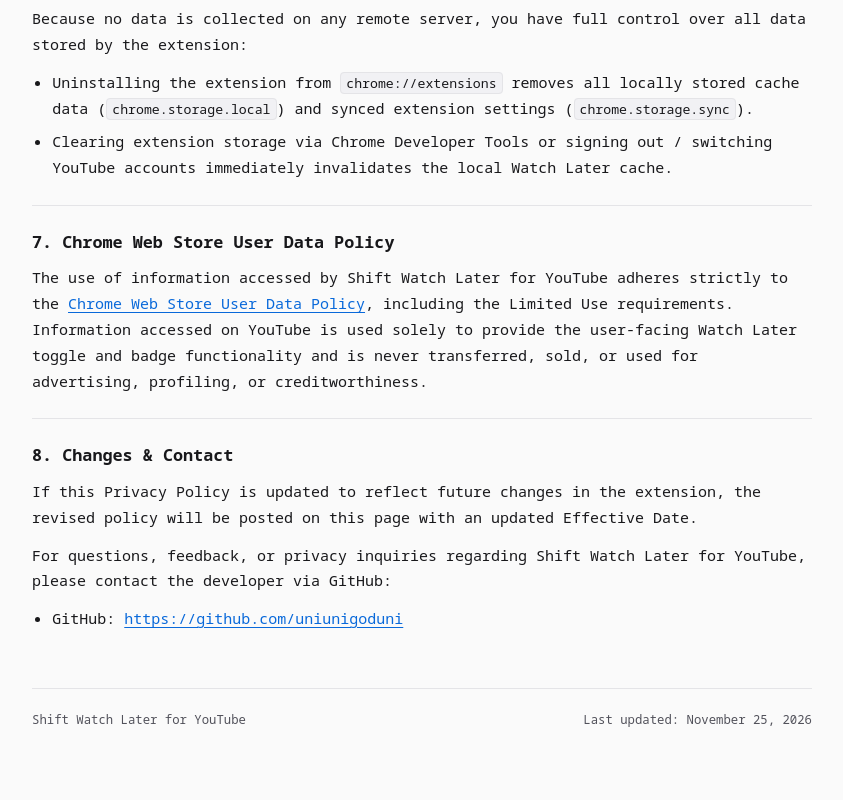
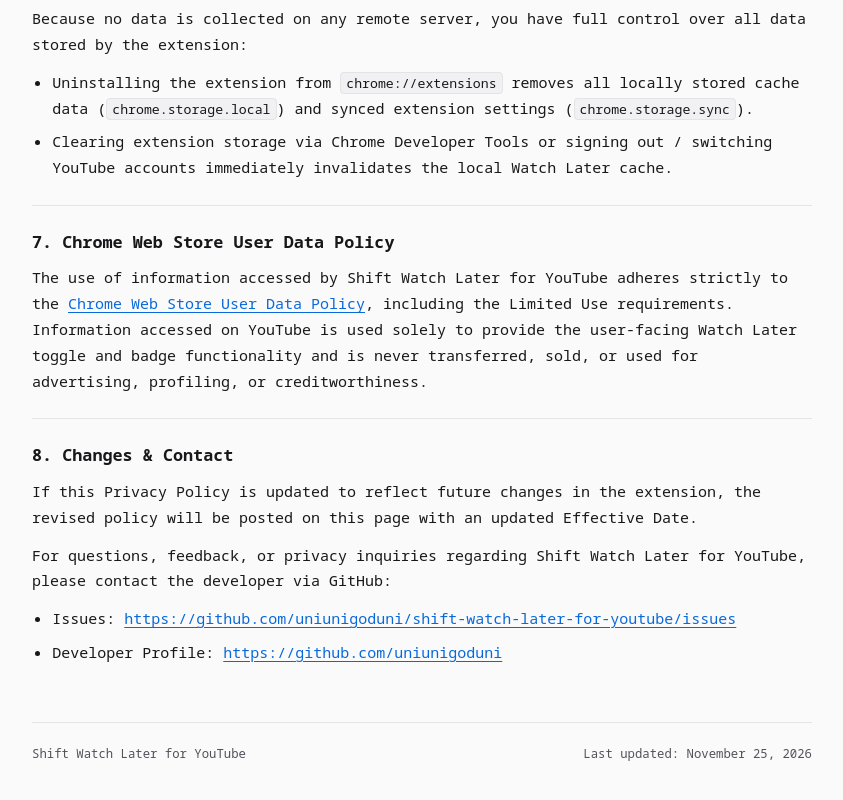
Before and after one commit to uniunigoduni/shift-watch-later-for-youtube, a browser extension: page docs/index.html in a window 1280 px wide. Shown: the part 2304-3104 px from the top of the page, without its empty margins (218-1061 px from the left). Drawn offline with Linux system fonts and the light colour scheme.

Commit message:
Add repository Issues link and Privacy Policy URL

```diff
--- a/docs/index.html
+++ b/docs/index.html
@@ -484,7 +484,15 @@
       </p>
       <ul>
         <li>
-          GitHub:
+          Issues:
+          <a
+            href="https://github.com/uniunigoduni/shift-watch-later-for-youtube/issues"
+            target="_blank"
+            rel="noopener noreferrer"
+          >https://github.com/uniunigoduni/shift-watch-later-for-youtube/issues</a>
+        </li>
+        <li>
+          Developer Profile:
           <a
             href="https://github.com/uniunigoduni"
             target="_blank"
```
Also changed, not shown: 1 other file.
